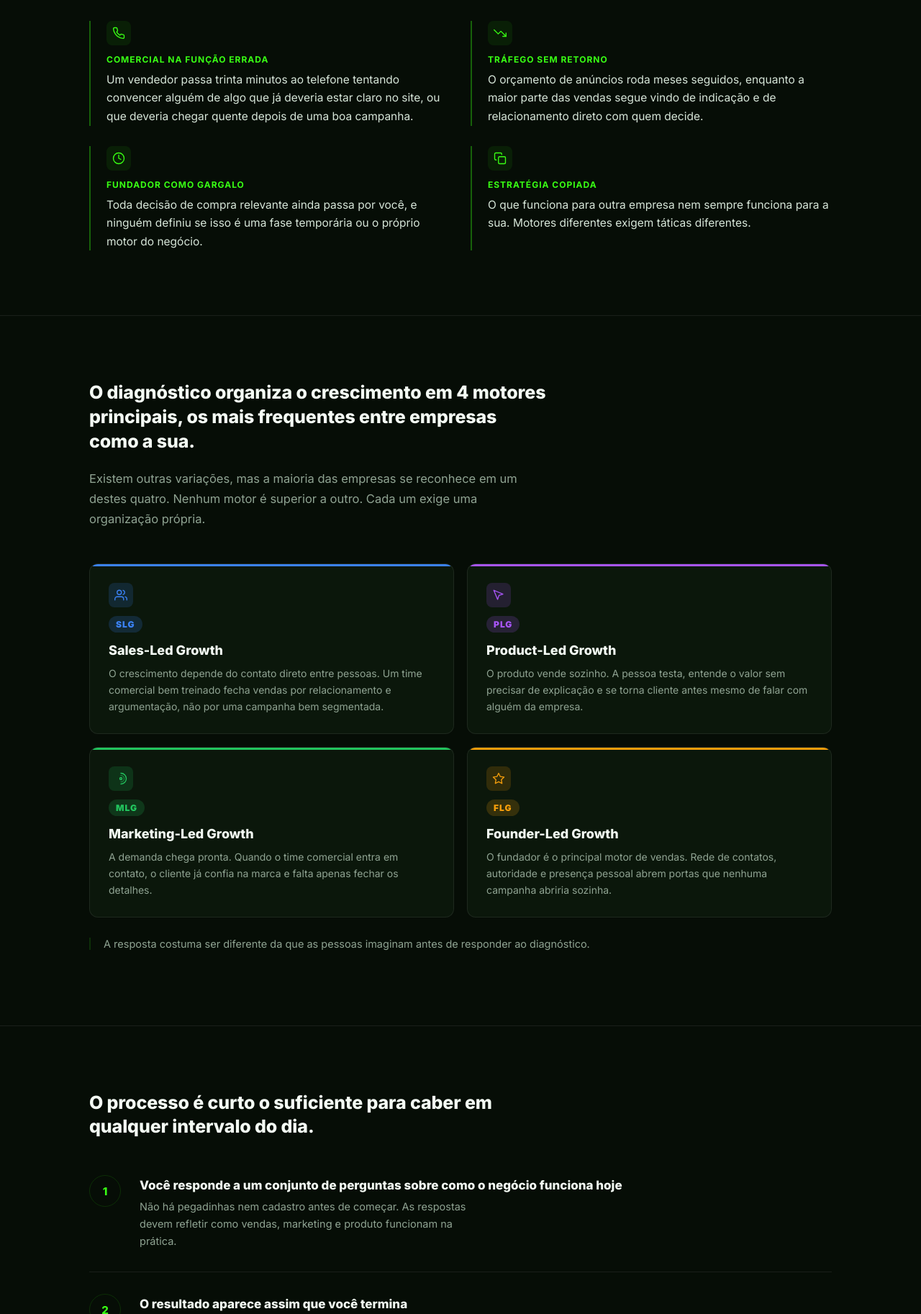
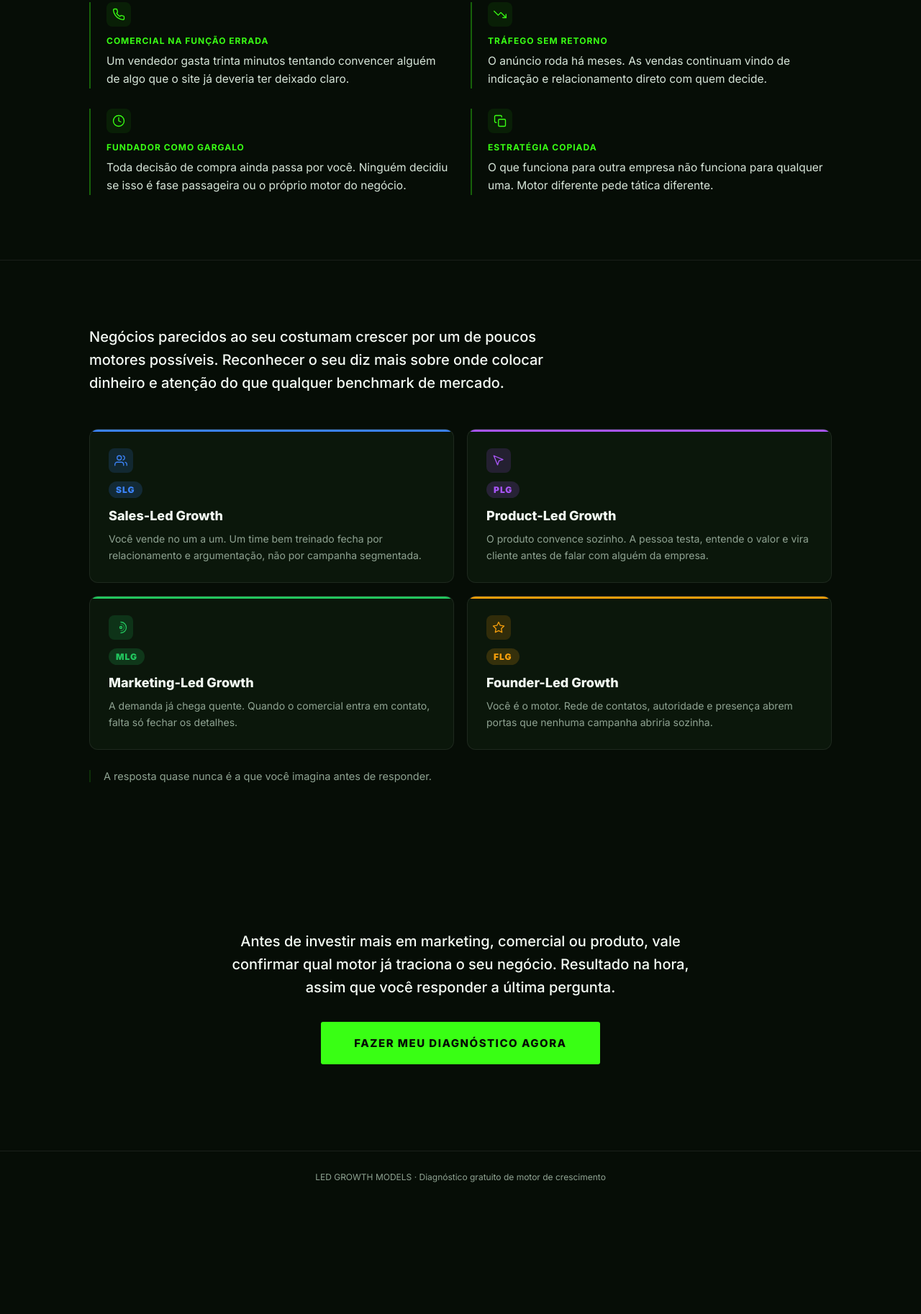
Before and after one commit to LeandroHerbert/https-github.com-LeandroHerbert-led_growth_quiz, a plain HTML site: page diagnostico.html in a window 1280 px wide. Shown: the part 974-2800 px from the top of the page at 72% size. After the commit the page ends 2645 px from the top, so only its background shows below. Drawn offline with Linux system fonts and the light colour scheme.

Commit message:
Reescreve a copy da página /diagnostico conforme roteiro do cliente
Remove os H2 de cada seção (texto corre direto), remove a seção
"como funciona" (3 passos) por completo, e substitui todos os
textos por copy definida externamente.

```diff
--- a/diagnostico.html
+++ b/diagnostico.html
@@ -103,11 +103,10 @@
   }
 
   .section-pad { padding: 90px 0; border-top: 1px solid var(--line-soft); }
-  h2 {
-    font-size: clamp(19px, 2.4vw, 25px); font-weight: 800; letter-spacing: -0.005em;
-    line-height: 1.35; margin: 0 0 20px; max-width: 640px;
+  .lead {
+    font-size: clamp(17px, 2vw, 20px); color: var(--text); font-weight: 500;
+    line-height: 1.6; max-width: 640px; margin: 0 0 48px;
   }
-  .lead { font-size: 16.5px; color: var(--muted); line-height: 1.7; max-width: 600px; margin: 0 0 48px; }
 
   .icon-wrap {
     width: 34px; height: 34px; border-radius: 8px;
@@ -152,21 +151,8 @@
     border-left: 2px solid var(--line); padding-left: 18px;
   }
 
-  .steps { display: grid; gap: 0; margin-top: 10px; }
-  .step { display: flex; gap: 26px; padding: 30px 0; border-bottom: 1px solid var(--line-soft); }
-  .step:last-child { border-bottom: none; }
-  .step .num {
-    flex-shrink: 0; width: 44px; height: 44px; border-radius: 50%;
-    border: 1px solid var(--line); color: var(--neon);
-    display: flex; align-items: center; justify-content: center;
-    font-weight: 800; font-size: 15px;
-  }
-  .step h3 { margin: 4px 0 8px; font-size: 17px; font-weight: 800; }
-  .step p { margin: 0; font-size: 14.5px; color: var(--muted); line-height: 1.65; max-width: 480px; }
-
   .cta-final { text-align: center; padding: 100px 0 120px; }
-  .cta-final h2 { margin-left: auto; margin-right: auto; max-width: 620px; }
-  .cta-final .lead { margin-left: auto; margin-right: auto; }
+  .cta-final .lead { margin-left: auto; margin-right: auto; margin-bottom: 32px; }
 
   footer {
     border-top: 1px solid var(--line-soft);
@@ -193,8 +179,8 @@
   <div class="hero-blob b2"></div>
   <div class="wrap">
     <div class="eyebrow reveal visible">Diagnóstico gratuito · resultado na hora</div>
-    <h1 class="reveal visible">Toda empresa cresce por um motivo principal. <em>A maioria não sabe dizer, com segurança, qual é o seu.</em></h1>
-    <p class="sub reveal visible">Este diagnóstico avalia os 4 motores de crescimento mais comuns e mostra qual deles já sustenta, ou deveria sustentar, o seu negócio.</p>
+    <h1 class="reveal visible">Ninguém cresce por acaso. <em>A pergunta é se você sabe por quê.</em></h1>
+    <p class="sub reveal visible">A maioria dos donos de negócio aposta o orçamento inteiro em um motor de crescimento sem nunca ter confirmado se é o certo. Este diagnóstico mostra qual motor já traciona o seu — antes que você gaste mais tempo reforçando os errados.</p>
     <a class="btn btn-big reveal visible" href="/">Quero descobrir meu motor</a>
     <div class="trust reveal visible">Gratuito. Menos de 5 minutos. Resultado imediato.</div>
   </div>
@@ -202,28 +188,27 @@
 
 <section class="section-pad">
   <div class="wrap">
-    <h2 class="reveal">Sem clareza sobre o motor principal, é comum uma empresa reforçar justamente as áreas erradas.</h2>
-    <p class="lead reveal">Cada motor exige uma estrutura própria: equipe, processos e até o perfil de quem se contrata. Sem identificar o seu, o risco é investir energia e orçamento nas quatro frentes ao mesmo tempo, sem consolidar nenhuma.</p>
+    <p class="lead reveal">Cada motor de crescimento pede uma estrutura própria — equipe, processo, até o perfil de quem se contrata. Sem saber qual é o seu, o caminho mais comum é reforçar exatamente a área errada, ou tentar as quatro frentes ao mesmo tempo sem consolidar nenhuma.</p>
     <div class="problems">
       <div class="problem reveal">
         <div class="icon-wrap"><svg viewBox="0 0 24 24" fill="none" stroke="currentColor" stroke-width="1.8" stroke-linecap="round" stroke-linejoin="round"><path d="M22 16.92v3a2 2 0 0 1-2.18 2 19.79 19.79 0 0 1-8.63-3.07 19.5 19.5 0 0 1-6-6 19.79 19.79 0 0 1-3.07-8.67A2 2 0 0 1 4.11 2h3a2 2 0 0 1 2 1.72c.13.96.36 1.9.7 2.81a2 2 0 0 1-.45 2.11L8.09 9.91a16 16 0 0 0 6 6l1.27-1.27a2 2 0 0 1 2.11-.45c.91.34 1.85.57 2.81.7A2 2 0 0 1 22 16.92z"/></svg></div>
         <p class="tag">Comercial na função errada</p>
-        <p class="txt">Um vendedor passa trinta minutos ao telefone tentando convencer alguém de algo que já deveria estar claro no site, ou que deveria chegar quente depois de uma boa campanha.</p>
+        <p class="txt">Um vendedor gasta trinta minutos tentando convencer alguém de algo que o site já deveria ter deixado claro.</p>
       </div>
       <div class="problem reveal">
         <div class="icon-wrap"><svg viewBox="0 0 24 24" fill="none" stroke="currentColor" stroke-width="1.8" stroke-linecap="round" stroke-linejoin="round"><polyline points="23 18 13.5 8.5 8.5 13.5 1 6"/><polyline points="17 18 23 18 23 12"/></svg></div>
         <p class="tag">Tráfego sem retorno</p>
-        <p class="txt">O orçamento de anúncios roda meses seguidos, enquanto a maior parte das vendas segue vindo de indicação e de relacionamento direto com quem decide.</p>
+        <p class="txt">O anúncio roda há meses. As vendas continuam vindo de indicação e relacionamento direto com quem decide.</p>
       </div>
       <div class="problem reveal">
         <div class="icon-wrap"><svg viewBox="0 0 24 24" fill="none" stroke="currentColor" stroke-width="1.8" stroke-linecap="round" stroke-linejoin="round"><circle cx="12" cy="12" r="10"/><polyline points="12 6 12 12 16 14"/></svg></div>
         <p class="tag">Fundador como gargalo</p>
-        <p class="txt">Toda decisão de compra relevante ainda passa por você, e ninguém definiu se isso é uma fase temporária ou o próprio motor do negócio.</p>
+        <p class="txt">Toda decisão de compra ainda passa por você. Ninguém decidiu se isso é fase passageira ou o próprio motor do negócio.</p>
       </div>
       <div class="problem reveal">
         <div class="icon-wrap"><svg viewBox="0 0 24 24" fill="none" stroke="currentColor" stroke-width="1.8" stroke-linecap="round" stroke-linejoin="round"><rect x="9" y="9" width="13" height="13" rx="2"/><path d="M5 15H4a2 2 0 0 1-2-2V4a2 2 0 0 1 2-2h9a2 2 0 0 1 2 2v1"/></svg></div>
         <p class="tag">Estratégia copiada</p>
-        <p class="txt">O que funciona para outra empresa nem sempre funciona para a sua. Motores diferentes exigem táticas diferentes.</p>
+        <p class="txt">O que funciona para outra empresa não funciona para qualquer uma. Motor diferente pede tática diferente.</p>
       </div>
     </div>
   </div>
@@ -231,71 +216,40 @@
 
 <section class="section-pad">
   <div class="wrap">
-    <h2 class="reveal">O diagnóstico organiza o crescimento em 4 motores principais, os mais frequentes entre empresas como a sua.</h2>
-    <p class="lead reveal">Existem outras variações, mas a maioria das empresas se reconhece em um destes quatro. Nenhum motor é superior a outro. Cada um exige uma organização própria.</p>
+    <p class="lead reveal">Negócios parecidos ao seu costumam crescer por um de poucos motores possíveis. Reconhecer o seu diz mais sobre onde colocar dinheiro e atenção do que qualquer benchmark de mercado.</p>
     <div class="models">
       <div class="model reveal" style="--accent: var(--slg)">
         <div class="icon-wrap"><svg viewBox="0 0 24 24" fill="none" stroke="currentColor" stroke-width="1.8" stroke-linecap="round" stroke-linejoin="round"><path d="M17 21v-2a4 4 0 0 0-4-4H5a4 4 0 0 0-4 4v2"/><circle cx="9" cy="7" r="4"/><path d="M23 21v-2a4 4 0 0 0-3-3.87"/><path d="M16 3.13a4 4 0 0 1 0 7.75"/></svg></div>
         <span class="code">SLG</span>
         <h3>Sales-Led Growth</h3>
-        <p>O crescimento depende do contato direto entre pessoas. Um time comercial bem treinado fecha vendas por relacionamento e argumentação, não por uma campanha bem segmentada.</p>
+        <p>Você vende no um a um. Um time bem treinado fecha por relacionamento e argumentação, não por campanha segmentada.</p>
       </div>
       <div class="model reveal" style="--accent: var(--plg)">
         <div class="icon-wrap"><svg viewBox="0 0 24 24" fill="none" stroke="currentColor" stroke-width="1.8" stroke-linecap="round" stroke-linejoin="round"><path d="M3 3l7.07 16.97 2.51-7.39 7.39-2.51L3 3z"/></svg></div>
         <span class="code">PLG</span>
         <h3>Product-Led Growth</h3>
-        <p>O produto vende sozinho. A pessoa testa, entende o valor sem precisar de explicação e se torna cliente antes mesmo de falar com alguém da empresa.</p>
+        <p>O produto convence sozinho. A pessoa testa, entende o valor e vira cliente antes de falar com alguém da empresa.</p>
       </div>
       <div class="model reveal" style="--accent: var(--mlg)">
         <div class="icon-wrap"><svg viewBox="0 0 24 24" fill="none" stroke="currentColor" stroke-width="1.8" stroke-linecap="round" stroke-linejoin="round"><circle cx="12" cy="12" r="2"/><path d="M12 2a10 10 0 0 1 0 20"/><path d="M12 6a6 6 0 0 1 0 12" opacity="0.5"/></svg></div>
         <span class="code">MLG</span>
         <h3>Marketing-Led Growth</h3>
-        <p>A demanda chega pronta. Quando o time comercial entra em contato, o cliente já confia na marca e falta apenas fechar os detalhes.</p>
+        <p>A demanda já chega quente. Quando o comercial entra em contato, falta só fechar os detalhes.</p>
       </div>
       <div class="model reveal" style="--accent: var(--flg)">
         <div class="icon-wrap"><svg viewBox="0 0 24 24" fill="none" stroke="currentColor" stroke-width="1.8" stroke-linecap="round" stroke-linejoin="round"><path d="M12 2l3.09 6.26L22 9.27l-5 4.87L18.18 21 12 17.77 5.82 21 7 14.14 2 9.27l6.91-1.01L12 2z"/></svg></div>
         <span class="code">FLG</span>
         <h3>Founder-Led Growth</h3>
-        <p>O fundador é o principal motor de vendas. Rede de contatos, autoridade e presença pessoal abrem portas que nenhuma campanha abriria sozinha.</p>
+        <p>Você é o motor. Rede de contatos, autoridade e presença abrem portas que nenhuma campanha abriria sozinha.</p>
       </div>
     </div>
-    <p class="models-note reveal">A resposta costuma ser diferente da que as pessoas imaginam antes de responder ao diagnóstico.</p>
-  </div>
-</section>
-
-<section class="section-pad">
-  <div class="wrap">
-    <h2 class="reveal">O processo é curto o suficiente para caber em qualquer intervalo do dia.</h2>
-    <div class="steps">
-      <div class="step reveal">
-        <div class="num">1</div>
-        <div>
-          <h3>Você responde a um conjunto de perguntas sobre como o negócio funciona hoje</h3>
-          <p>Não há pegadinhas nem cadastro antes de começar. As respostas devem refletir como vendas, marketing e produto funcionam na prática.</p>
-        </div>
-      </div>
-      <div class="step reveal">
-        <div class="num">2</div>
-        <div>
-          <h3>O resultado aparece assim que você termina</h3>
-          <p>Sem espera por e-mail. O motor que sustenta o seu negócio aparece direto na tela.</p>
-        </div>
-      </div>
-      <div class="step reveal">
-        <div class="num">3</div>
-        <div>
-          <h3>Depois, fica mais claro onde priorizar tempo e investimento</h3>
-          <p>Com o motor identificado, é possível redirecionar tempo e orçamento para longe das frentes que nunca foram o ponto forte do negócio.</p>
-        </div>
-      </div>
-    </div>
+    <p class="models-note reveal">A resposta quase nunca é a que você imagina antes de responder.</p>
   </div>
 </section>
 
 <section class="cta-final">
   <div class="wrap">
-    <h2 class="reveal">Responda o diagnóstico e descubra qual motor sustenta o crescimento do seu negócio.</h2>
-    <p class="lead reveal">Leva menos de 5 minutos, com resultado disponível assim que a última pergunta for respondida.</p>
+    <p class="lead reveal">Antes de investir mais em marketing, comercial ou produto, vale confirmar qual motor já traciona o seu negócio. Resultado na hora, assim que você responder a última pergunta.</p>
     <a class="btn btn-big reveal" href="/">Fazer meu diagnóstico agora</a>
   </div>
 </section>
```
